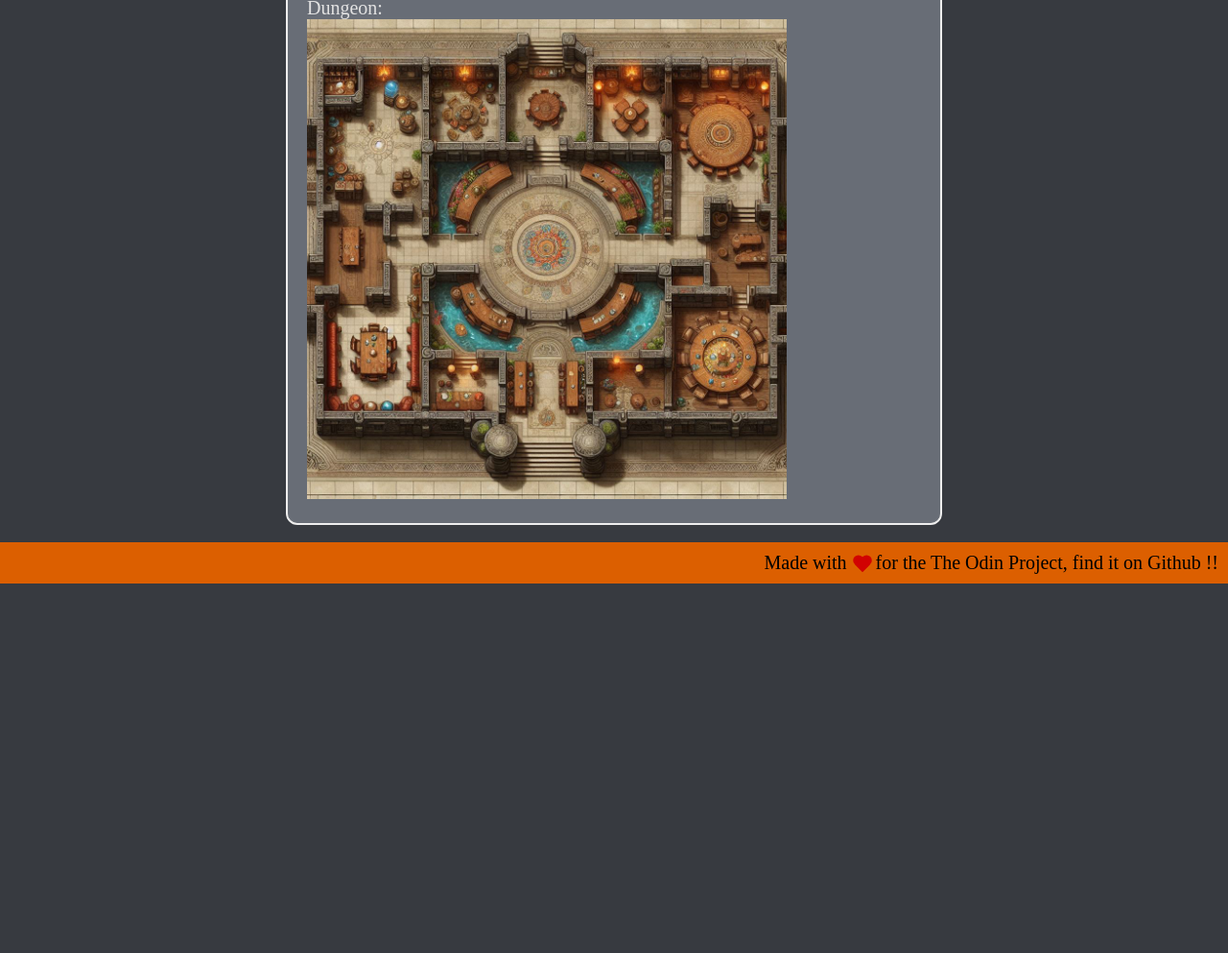
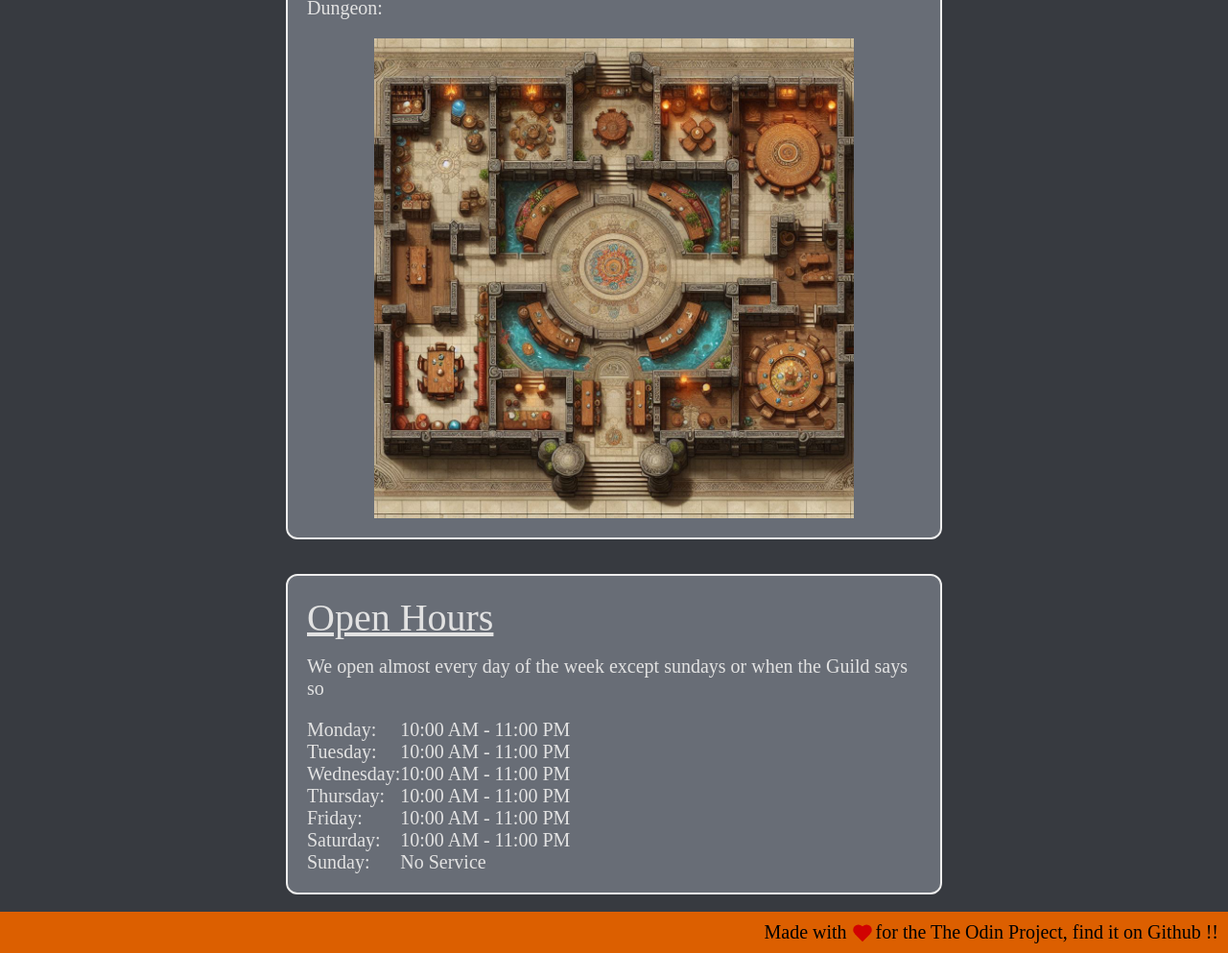
Before and after one commit to Andrefe91/js_project_restaurant_page, a website built with webpack: page src/index.html in a window 1280 px wide. Shown: the part 541-1534 px from the top of the page at 96% size. Before the commit the page ends 1149 px from the top, so only its background shows below. Built offline with nearby package versions, Linux system fonts and the light colour scheme.

Commit message:
Adjustment to the Home HTML

```diff
--- a/src/index.html
+++ b/src/index.html
@@ -35,14 +35,48 @@
                     </p>
                 </div>
 
-                <div class="block location">
-                    <p>Below you can find a layout of the restaurant in the 13th floor of The Great Dungeon:</p>
+                <div class="block location flex_centered_col">
+                    <p class="padding_bottom_x" >Below you can find a layout of the restaurant in the 13th floor of The Great Dungeon:</p>
 
                     <img src="../src/images/dungeon_map.jpg" alt="Restaurant layout">
                 </div>
 
+                <div class="block">
+                    <h1>Open Hours</h1>
+
+                    <p class="padding_bottom_x">We open almost every day of the week except sundays or when the Guild says so</p>
+
+                    <div class="flex_hor">
+                        <div>
+                            <ul>
+                                <li>Monday:</li>
+                                <li>Tuesday:</li>
+                                <li>Wednesday:</li>
+                                <li>Thursday:</li>
+                                <li>Friday:</li>
+                                <li>Saturday:</li>
+                                <li>Sunday:</li>
+                            </ul>
+                        </div>
+
+                        <div>
+                            <ul>
+                                <li>10:00 AM - 11:00 PM</li>
+                                <li>10:00 AM - 11:00 PM</li>
+                                <li>10:00 AM - 11:00 PM</li>
+                                <li>10:00 AM - 11:00 PM</li>
+                                <li>10:00 AM - 11:00 PM</li>
+                                <li>10:00 AM - 11:00 PM</li>
+                                <li>No Service</li>
+                            </ul>
+                        </div>
+                    </div>
+                </div>
             </div>
+
         </div>
+
+
     </section>
 
 
```
